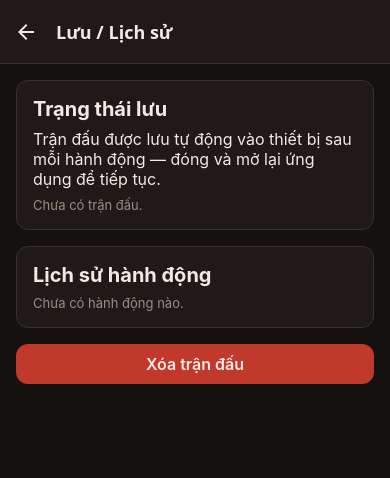
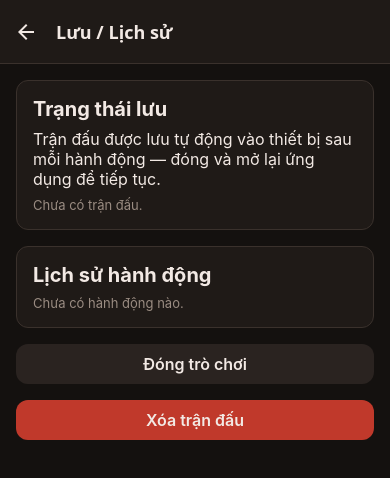
Before and after one commit to Conlilo/betrayal-helper, a React Native app: screen /GameState in a window 390 px wide. Shown: the top 478 px of the page. Built offline with nearby package versions, Linux system fonts and the light colour scheme; what react-native-worklets would draw is missing.

Commit message:
feat(navigation): reset stack when entering/leaving gameplay, add Close Game

```diff
--- a/src/features/character/CharacterListScreen.tsx
+++ b/src/features/character/CharacterListScreen.tsx
@@ -55,7 +55,7 @@ export function CharacterListScreen({
         ),
       );
     }
-    navigation.navigate('Board');
+    navigation.reset({ index: 0, routes: [{ name: 'Board' }] });
   };
 
   return (
--- a/src/features/game-state/GameStateScreen.tsx
+++ b/src/features/game-state/GameStateScreen.tsx
@@ -14,12 +14,16 @@ export function GameStateScreen({ navigation }: RootScreenProps<'GameState'>) {
   const dispatch = useAppDispatch();
   const game = useAppSelector(s => s.game);
 
+  const closeGame = () => {
+    navigation.reset({ index: 0, routes: [{ name: 'Home' }] });
+  };
+
   const clearGame = () => {
     dispatch(resetCards());
     dispatch(resetHaunt());
     dispatch(resetRooms());
     dispatch(resetGame());
-    navigation.navigate('Home');
+    navigation.reset({ index: 0, routes: [{ name: 'Home' }] });
   };
 
   return (
@@ -55,6 +59,7 @@ export function GameStateScreen({ navigation }: RootScreenProps<'GameState'>) {
         )}
       </Card>
 
+      <Button label={t('gameState.closeGame')} variant="secondary" onPress={closeGame} />
       <Button label={t('gameState.clearGame')} variant="danger" onPress={clearGame} />
     </Screen>
   );
--- a/src/features/home/HomeScreen.tsx
+++ b/src/features/home/HomeScreen.tsx
@@ -57,7 +57,7 @@ export function HomeScreen({ navigation }: RootScreenProps<'Home'>) {
         label={t('home.loadGame')}
         variant="secondary"
         disabled={!hasGame}
-        onPress={() => navigation.navigate('Board')}
+        onPress={() => navigation.reset({ index: 0, routes: [{ name: 'Board' }] })}
       />
 
       <Button
```
